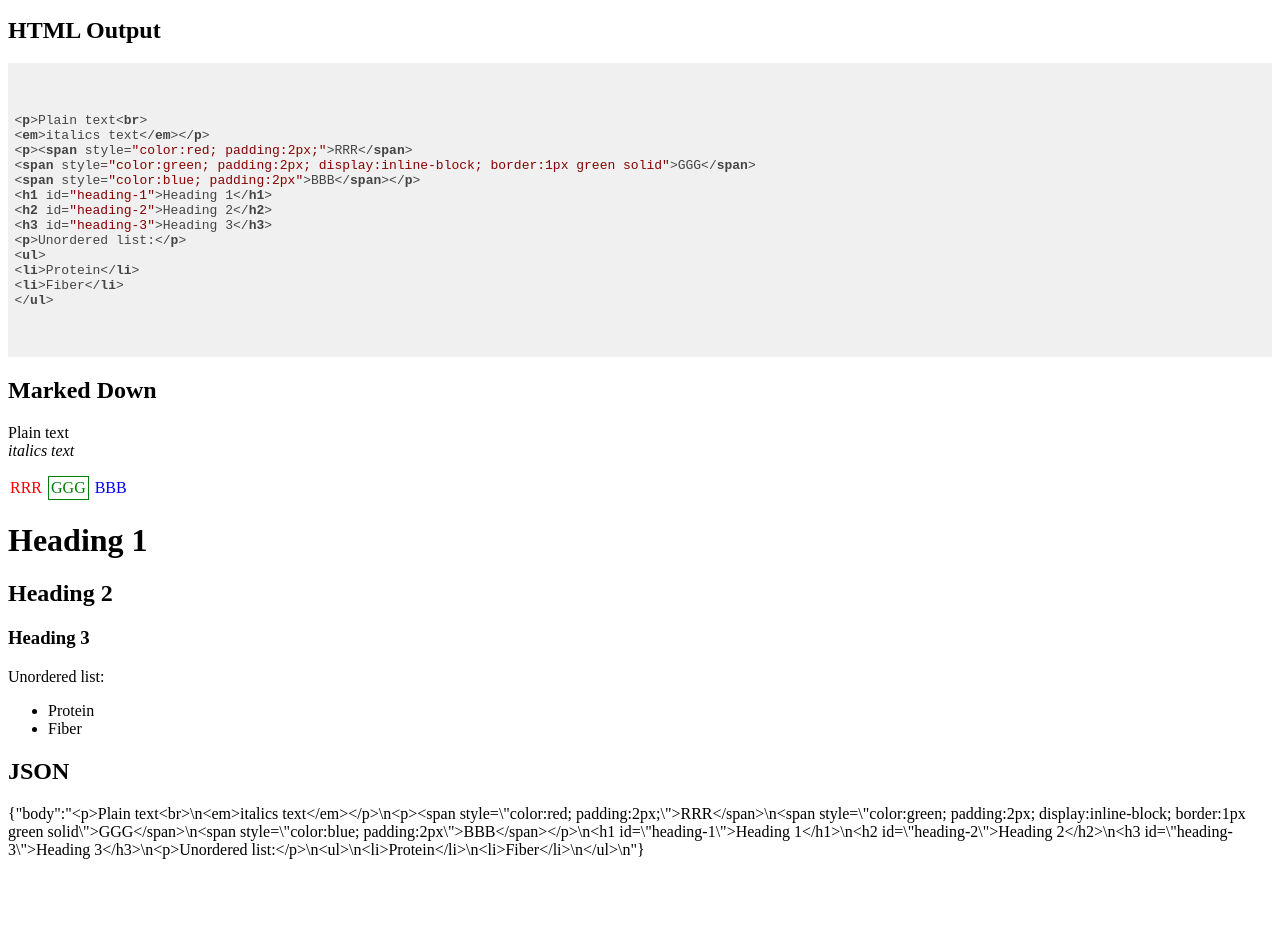
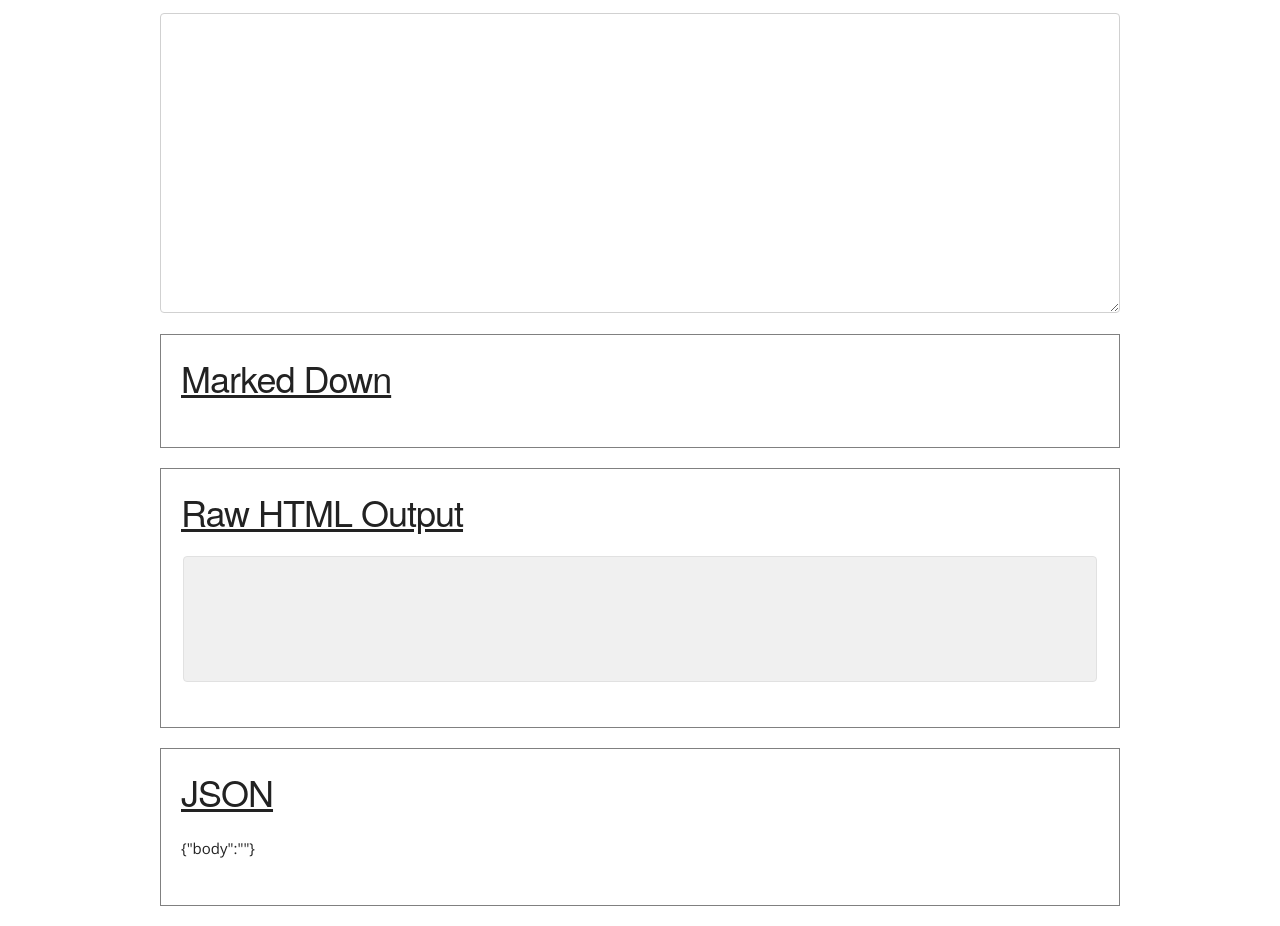
Before and after one commit to DonChatelain/code-blog, a plain HTML site: page newPost.html in a window 1280 px wide. Shown: the part 362-1288 px from the top of the page. Before the commit the page ends 1237 px from the top, so only its background shows below. Drawn offline with nearby package versions, Linux system fonts and the light colour scheme.

Commit message:
styles and refines new post page, but Raw HTML is broken, probaby b/c of highlighter

```diff
--- a/Css/base.css
+++ b/Css/base.css
@@ -59,6 +59,19 @@ button:hover {
   border-color: #1EAEDB;
 }
 
+fieldset {
+  text-align: right;
+}
+
+textarea {
+  width: 100%;
+  height: 300px;
+}
+
+h3 {
+  text-decoration: underline;
+}
+
 @media screen and (min-width: 650px) {
 
   main {
--- a/Css/modules.css
+++ b/Css/modules.css
@@ -54,6 +54,12 @@
   text-indent: 10%;
 }
 
+.block {
+  border: 1px solid grey;
+  padding: 20px;
+  margin-bottom: 20px;
+}
+
 @media screen and (min-width: 650px) {
 
   #pageTitle {
--- a/Js/newPost.js
+++ b/Js/newPost.js
@@ -1,20 +1,7 @@
 
 var NEW_BLOG_POST_MODULE = (function() {
+
     var my = {};
-    /*
-       var marked = require('marked');
-    marked.setOptions({
-	renderer: new marked.Renderer(),
-	gfm: true,
-	tables: true,
-	breaks: false,
-	pedantic: false,
-	sanitize: true,
-	smartLists: true,
-	smartypants: false,
-	forceid: false
-    });
-    */
 
     var $postBodyAttribute = $('#postBodyAttribute');
     var $intermediateHTML = $('#intermediateHTML');
@@ -22,37 +9,31 @@ var NEW_BLOG_POST_MODULE = (function() {
     var $jsonOutput = $('#jsonOutput');
     var markdownObject = {};
 
+//converts date string format to conform to existing blog.rawData
     my.pad = function(num, size) {
     var s = num+"";
     while (s.length < size) s = "0" + s;
     return s;
-    }
+    };
 
     my.render = function() {
-	console.log("Here I am");
+
     	var postBodyAttribute = $postBodyAttribute.val();
     	my.markdown = marked(postBodyAttribute);
-	console.log(my.markdown);
     	$intermediateHTML.text(my.markdown);
     	$output.html(my.markdown);
     	markdownObject.body = my.markdown;
-	console.log(markdownObject);
     	$jsonOutput.text(JSON.stringify(markdownObject));
-
-    }
+    };
 
     my.getInput = function() {
     	markdownObject.title = $('#titleInput').val();
     	markdownObject.author = $('#authorInput').val();
     	markdownObject.category = $('#categoryInput').val();
     	var date = new Date();
-	markdownObject.publishedOn = date.getFullYear() + "-"
-	    + my.pad( date.getMonth() + 1, 2 ) + "-" + my.pad(date.getDate(), 2);
-	console.log(markdownObject.publishedOn);
+    	markdownObject.publishedOn = date.getFullYear() + "-" + my.pad( date.getMonth() + 1, 2 ) + "-" + my.pad(date.getDate(), 2);
     	my.render();
-    }
-
-
+    };
 
     $postBodyAttribute.on( 'input', my.render );
 
--- a/newPost.html
+++ b/newPost.html
@@ -2,70 +2,73 @@
 <html>
 <head>
   <title>Don's Blog- New Post</title>
+  <meta charset="utf-8">
+  <meta name="viewport" content="width=device-width, initial-scale=1">
+  <link rel="stylesheet" type="text/css" href="Css/normalize.css" />
+  <link rel="stylesheet" type="text/css" href="Css/skeleton.css" />
+  <link rel="stylesheet" type="text/css" href="Css/base.css" />
+  <link rel="stylesheet" type="text/css" href="Css/layout.css" />
+  <link rel="stylesheet" type="text/css" href="Css/modules.css" />
+  <link href='https://fonts.googleapis.com/css?family=Open+Sans:400,300,600' rel='stylesheet' type='text/css'>
   <link rel="stylesheet" href="Js/highlight/styles/default.css">
 </head>
 <body>
 
-<div class="block">
+  <main class="container">
+
+    <h2>Create a New Blog Post</h2>
 
     <fieldset id="postAttributes">
+
       <label class="postTitleAttribute">Title:
       <input id="titleInput" type="text" placeholder="title"
       maxlength="60" required />
       </label>
+
       <label class="postAuthorAttribute">Author:
       <input id="authorInput" type="text" placeholder="author"
       maxlength="60" required />
       </label>
+
       <label class="postCategoryAttribute">Category:
       <input id="categoryInput" type="text" placeholder="category"
       maxlength="60" required />
       </label>
+
       <input id="savePostAttributes" class="defaultbutton" type="button"
       value="Save" onclick="NEW_BLOG_POST_MODULE.getInput()">
     </fieldset>
 
-
+    <h4>Post Body</h4>
 
     <textarea id="postBodyAttribute" class="textBox" rows="20" cols="60">
-Plain text<br>
-_italics text_
 
-<span style="color:red; padding:2px;">RRR</span>
-<span style="color:green; padding:2px; display:inline-block; border:1px green solid">GGG</span>
-<span style="color:blue; padding:2px">BBB</span>
-# Heading 1
-## Heading 2
-### Heading 3
+    </textarea>
 
-Unordered list:
-* Protein
-* Fiber
-  </textarea>
-</div>
+    <section class="block">
+      <h3>Marked Down</h3>
+      <p id="postOutput" class="textBox"> </p>
+    </section>
 
-
-<div class="block">
-  <h2>HTML Output</h2>
+    <section class="block">
+      <h3>Raw HTML Output</h3>
       <pre><code class="html">
         <p id="intermediateHTML" class="textBox"></p>
       </code></pre>
-</div>
+    </section>
 
-<div class="block">
-  <h2>Marked Down</h2>
-  <p id="postOutput" class="textBox"> </p>
-</div>
+    <section class="block">
+      <h3>JSON </h3>
+      <p id="jsonOutput" class="textBox"></p>
+    </section>
 
-<div class="block">
-  <h2>JSON </h2>
-  <p id="jsonOutput" class="textBox"></p>
-</div>
+  </main>
 
-  <script src="Js/marked.min.js"></script>
+
   <script src="https://ajax.googleapis.com/ajax/libs/jquery/2.1.3/jquery.min.js"></script>
   <script src="Js/highlight/highlight.pack.js"></script>
   <script>hljs.initHighlightingOnLoad();</script>
+  <script src="Js/marked.min.js"></script>
   <script defer src="Js/newPost.js"></script>
 </body>
 </html>
```
Lines whose indentation alone changed are shown as unchanged.
